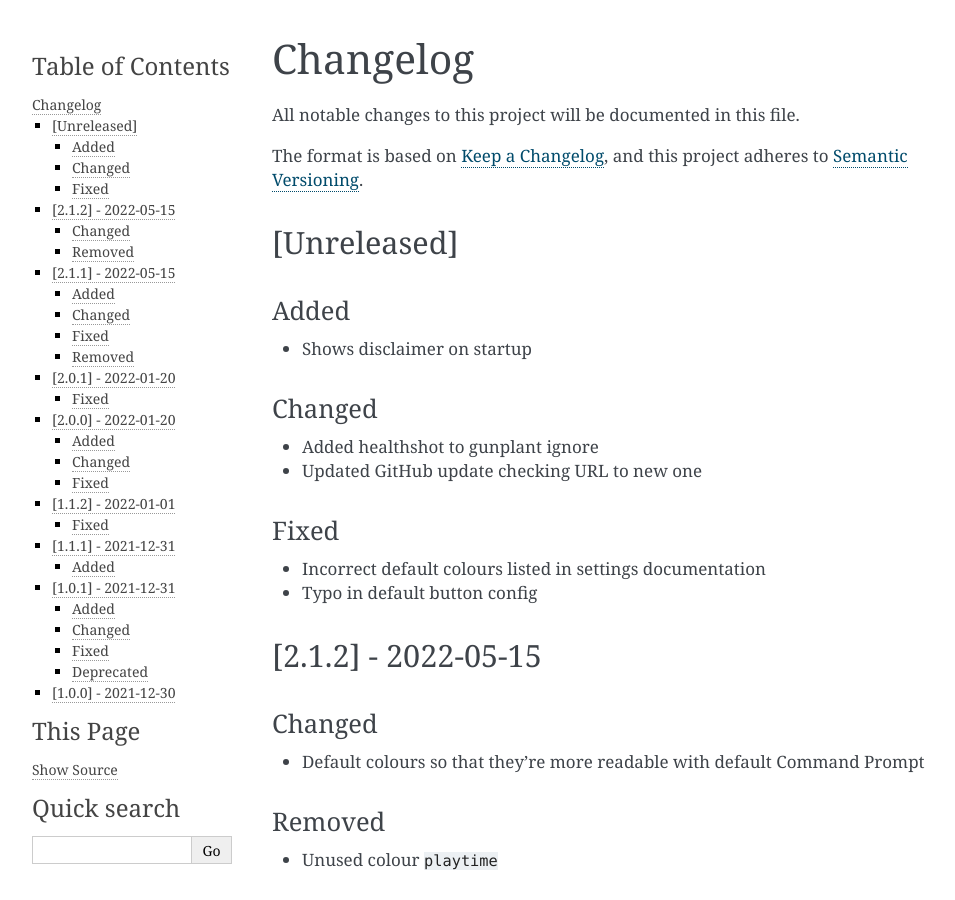
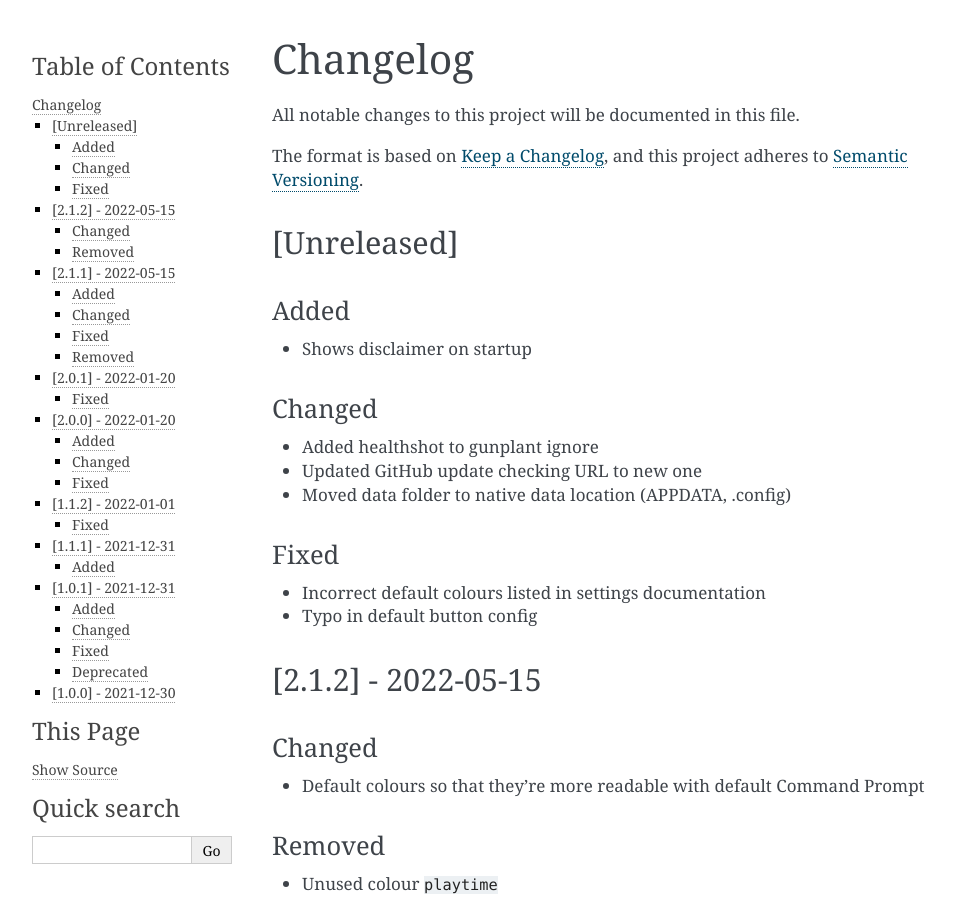
Before and after one commit to BLANK-TH/TSonitor, a Sphinx documentation site: the page built from docs/source/changelog.rst, in a window 1280 px wide and 900 px high. Shown: the whole window, without its empty margins (148-1103 px from the left). Built offline with Sphinx 7.4.7, drawn with Linux system fonts in a browser that asks for light colours.

Commit message:
update changelog

```diff
--- a/docs/source/changelog.rst
+++ b/docs/source/changelog.rst
@@ -15,6 +15,7 @@ Changed
 ^^^^^^^
 * Added healthshot to gunplant ignore
 * Updated GitHub update checking URL to new one
+* Moved data folder to native data location (APPDATA, .config)
 
 Fixed
 ^^^^^^^
```
